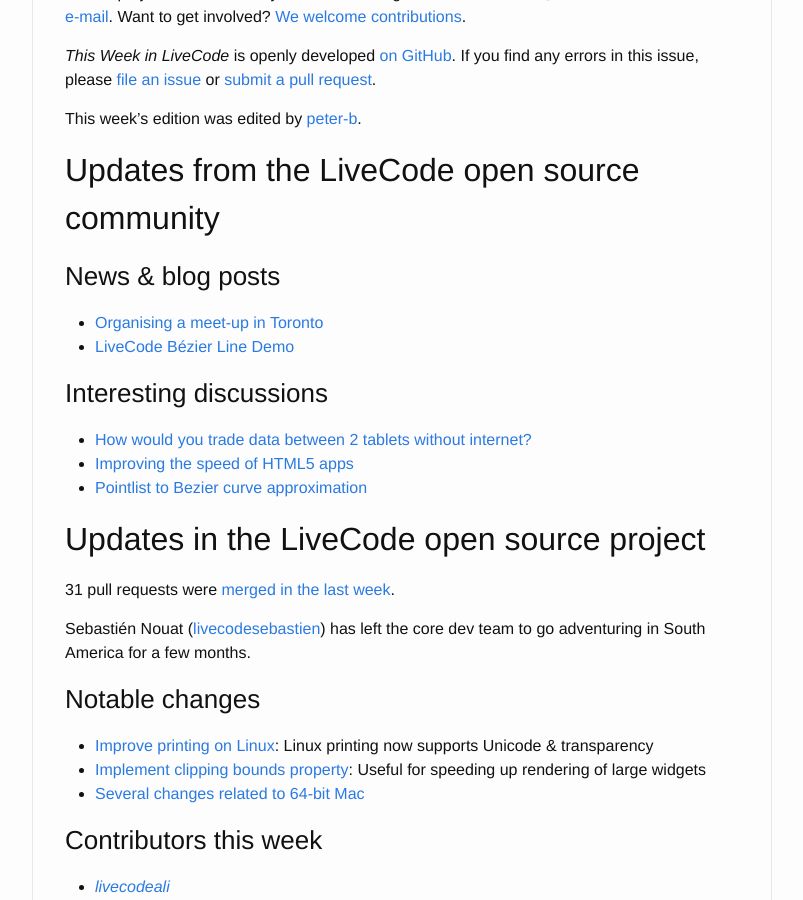
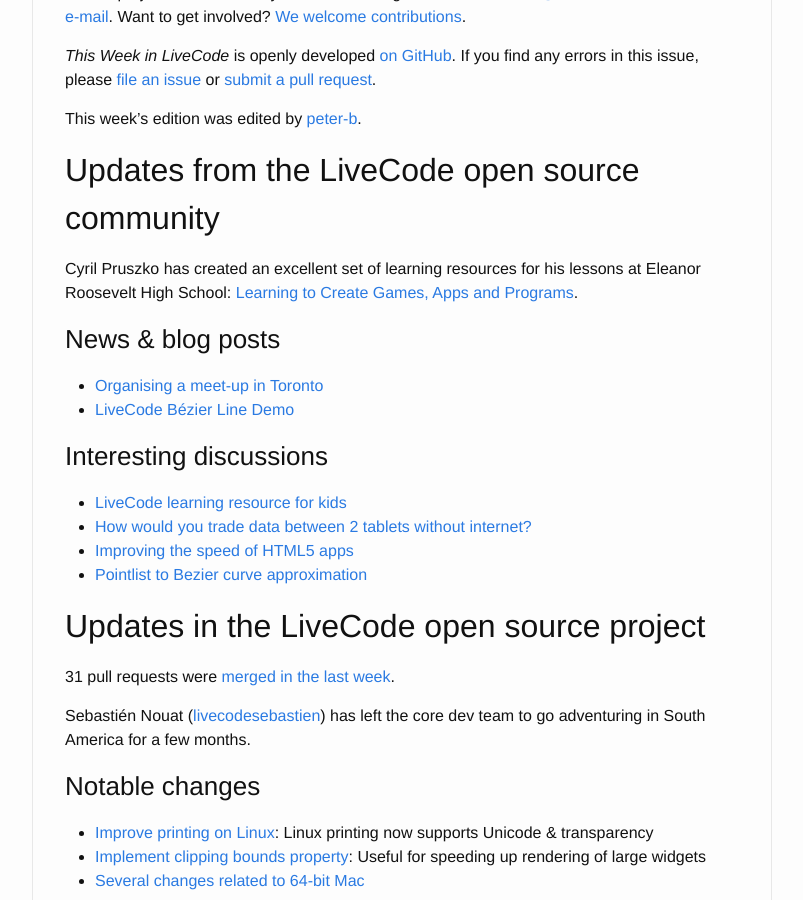
Before and after one commit to livecode/this-week-in-livecode, a Jekyll site: the page built from _posts/2015-12-07-this-week-in-livecode-12.markdown, in a window 1280 px wide and 900 px high, scrolled down 414 px. Shown: the whole window, without its empty margins (238-1041 px from the left). Built offline with Jekyll 4.4.1, drawn with Linux system fonts in a browser that asks for light colours.

Commit message:
Issue 12: Add some extra links
Richard Gasking provided some education-related links that were
omitted from issue 11.

```diff
--- a/_posts/2015-12-07-this-week-in-livecode-12.markdown
+++ b/_posts/2015-12-07-this-week-in-livecode-12.markdown
@@ -13,6 +13,8 @@
 
 ## Updates from the LiveCode open source community
 
+Cyril Pruszko has created an excellent set of learning resources for his lessons at Eleanor Roosevelt High School: [Learning to Create Games, Apps and Programs](https://sites.google.com/a/pgcps.org/livecode/).
+
 ### News & blog posts
 
 * [Organising a meet-up in Toronto](http://www.meetup.com/Greater-Toronto-Area-LiveCode-Users-Group/messages/boards/thread/49435566/)
@@ -20,6 +22,7 @@
 
 ### Interesting discussions
 
+* [LiveCode learning resource for kids](http://forums.livecode.com/viewtopic.php?f=107&t=25972)
 * [How would you trade data between 2 tablets without internet?](http://thread.gmane.org/gmane.comp.ide.revolution.user/220954)
 * [Improving the speed of HTML5 apps](http://forums.livecode.com/viewtopic.php?f=120&t=25345&view=unread#p135062)
 * [Pointlist to Bezier curve approximation](http://article.gmane.org/gmane.comp.ide.revolution.user/221066)
```
